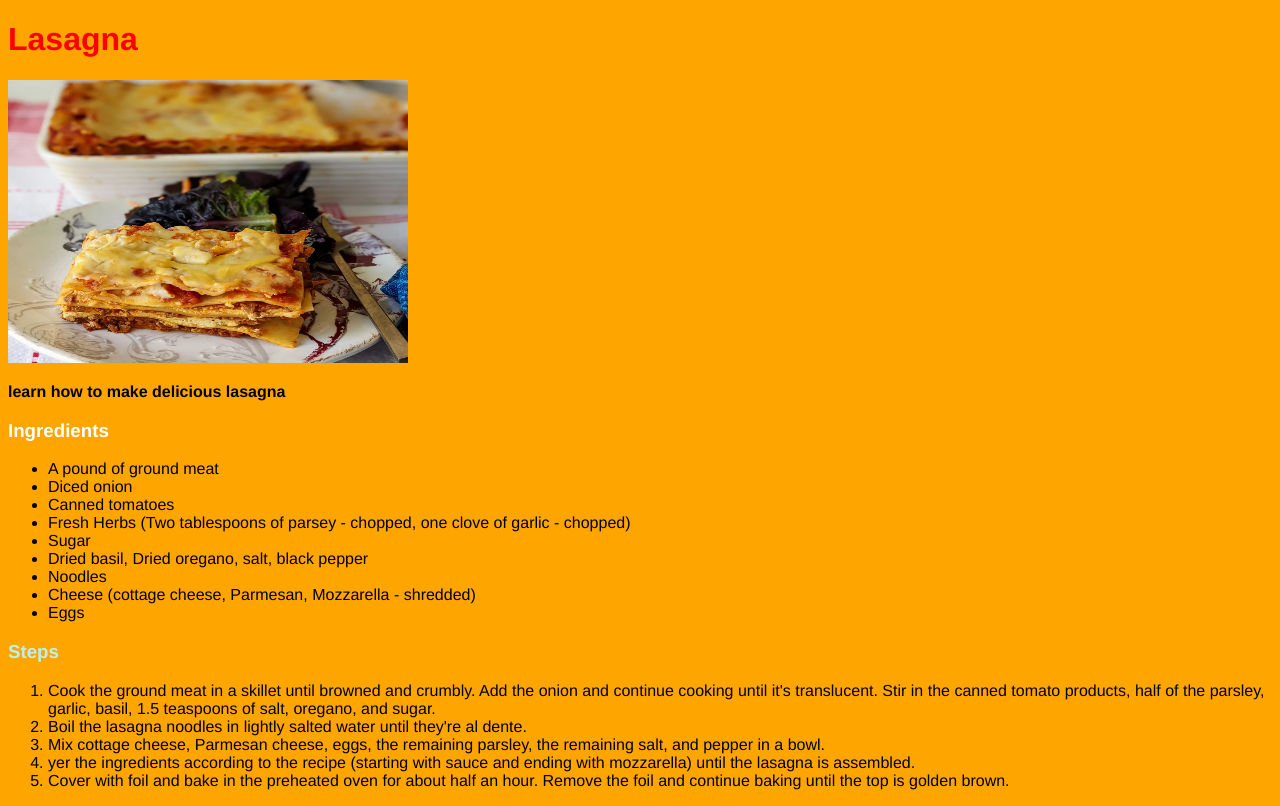
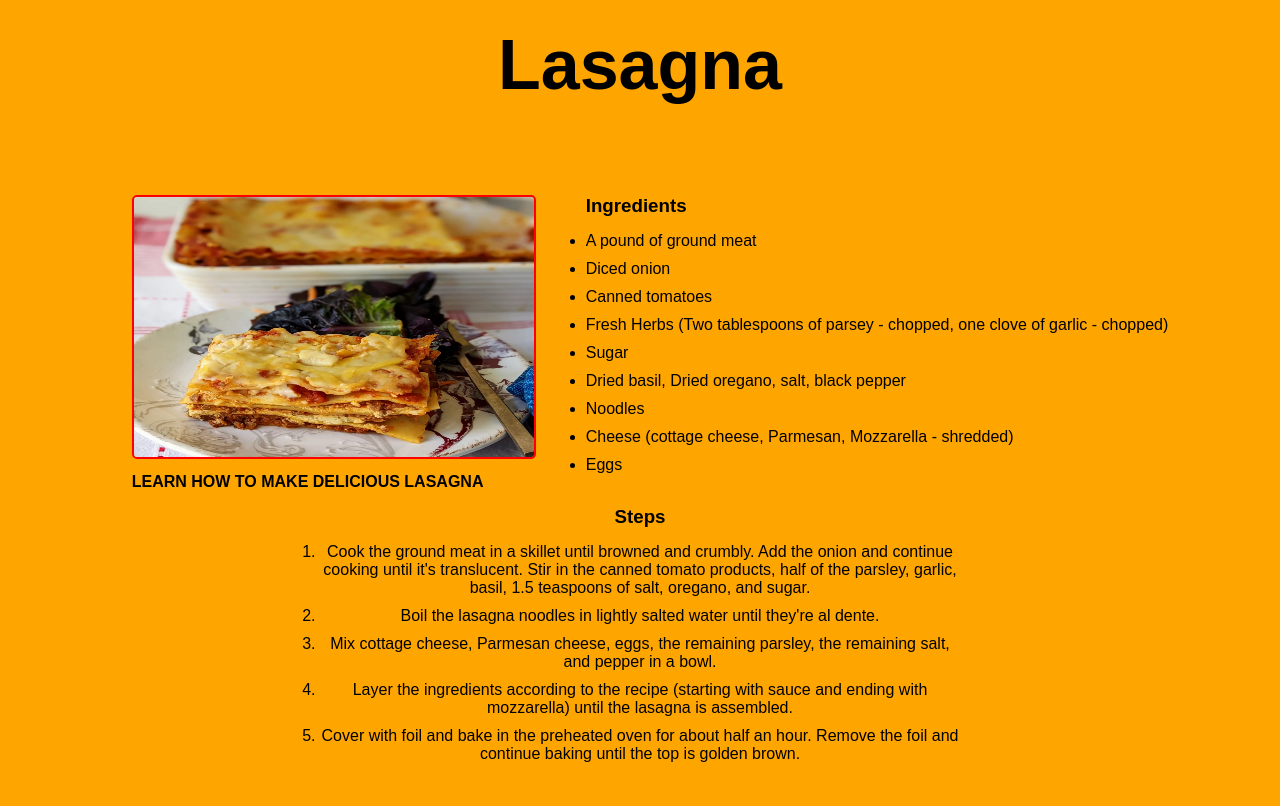
Before and after one commit to Cryptic-98/odin-recipes, a plain HTML site: page recipes/lasagna.html in a window 1280 px wide. Drawn offline with Linux system fonts and the light colour scheme.

Commit message:
The Odin Recipes edited

```diff
--- a/recipes/lasagna.css
+++ b/recipes/lasagna.css
@@ -1,20 +1,54 @@
-body{
-    background-color: rgb(255, 165, 0);
-    font-family: Helvetica, "DejaVu Sans", sans-serif;
+* {
+   margin: 0;
+   padding: 0;
 }
-.main{
-    color: rgb(255, 0, 0);
+body {
+   background-color: orange;
+   font-family: "Inder", sans-serif;
 }
-.lasagna-img{
-    width: 400px;
-    height: 283px;
+.heading {
+   text-align: center;
+   font-size: 35px;
+   margin-bottom: 90px;
 }
-.description{
-    font-weight: 800;
+.heading h1 {
+   margin: 25px auto;
 }
-.subheading1{
-    color: rgb(255, 255, 255);
+.heading h1 a {
+   text-decoration: none;
+   color: black;
 }
-.subheading2{
-    color: rgb(183, 242, 242);
+.lasagna-img {
+   height: 260px;
+   width: 400px;
+   border: 2px solid red;
+   border-radius: 5px;
 }
+.image-text {
+   margin-left: 20px;
+}
+.image-text p {
+   margin-top: 10px;
+   font-weight: 600;
+}
+.ingredients_section {
+   display: flex;
+   justify-content: center;
+   gap: 50px;
+}
+.everything {
+   display: flex;
+   flex-direction: column;
+   align-items: center;
+}
+.ordered {
+   margin-top: 15px;
+   text-align: center;
+   width: 50%;
+}
+.list h3 {
+   margin-bottom: 15px;
+}
+.list li {
+   margin-bottom: 10px;
+}
--- a/recipes/lasagna.html
+++ b/recipes/lasagna.html
@@ -7,11 +7,18 @@
     <title>Recipe for Lasagna</title>
 </head>
 <body>
-    <h1 class="main">Lasagna</h1>
+    <div class="heading">
+        <h1><a href='index.html'>Lasagna</a></h1>
+    </div>
+    <div class="everything">
+        <div class="ingredients_section">
+            <div class="image-text">
                 <img src="images/lasagna.webp" alt="lasagna" class="lasagna-img">
-    <p class="description">learn how to make delicious lasagna</p>
+                <p class="description">LEARN HOW TO MAKE DELICIOUS LASAGNA</p>
+            </div>
+            <div class="unordered list">
                 <h3 class="subheading1">Ingredients</h3>
-    <ul class="unordered list">
+                <ul class="u list">
                     <li>A pound of ground meat</li>
                     <li>Diced onion</li>
                     <li>Canned tomatoes</li>
@@ -22,13 +29,18 @@
                     <li>Cheese (cottage cheese, Parmesan, Mozzarella - shredded)</li>
                     <li>Eggs</li>
                 </ul>
+            </div>
+        </div>
+        <div class="ordered list">
             <h3 class="subheading2">Steps</h3>
-    <ol class="ordered list">
+            <ol class="o list">
                 <li>Cook the ground meat in a skillet until browned and crumbly. Add the onion and continue cooking until it's translucent. Stir in the canned tomato products, half of the parsley, garlic, basil, 1.5 teaspoons of salt, oregano, and sugar.</li>
                 <li>Boil the lasagna noodles in lightly salted water until they're al dente.</li>
                 <li>Mix cottage cheese, Parmesan cheese, eggs, the remaining parsley, the remaining salt, and pepper in a bowl.</li>
-        <li>yer the ingredients according to the recipe (starting with sauce and ending with mozzarella) until the lasagna is assembled.</li>
+                <li>Layer the ingredients according to the recipe (starting with sauce and ending with mozzarella) until the lasagna is assembled.</li>
                 <li>Cover with foil and bake in the preheated oven for about half an hour. Remove the foil and continue baking until the top is golden brown.</li>
             </ol>
+        </div>
+    </div>
 </body>
 </html>
```
Lines whose indentation alone changed are shown as unchanged.
